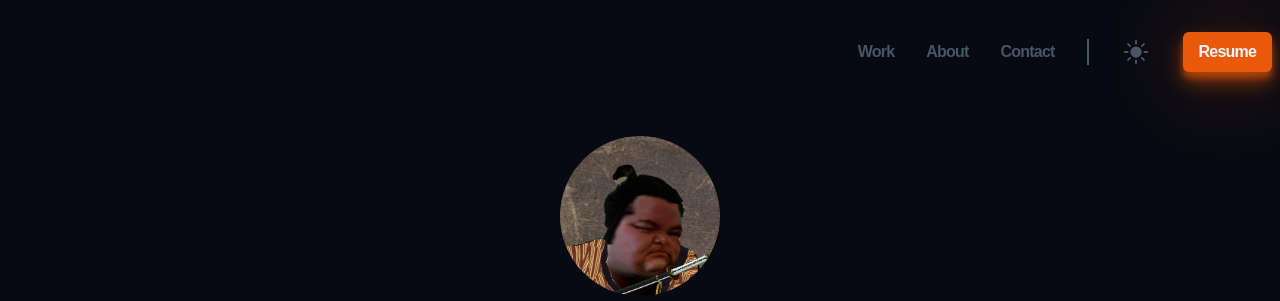
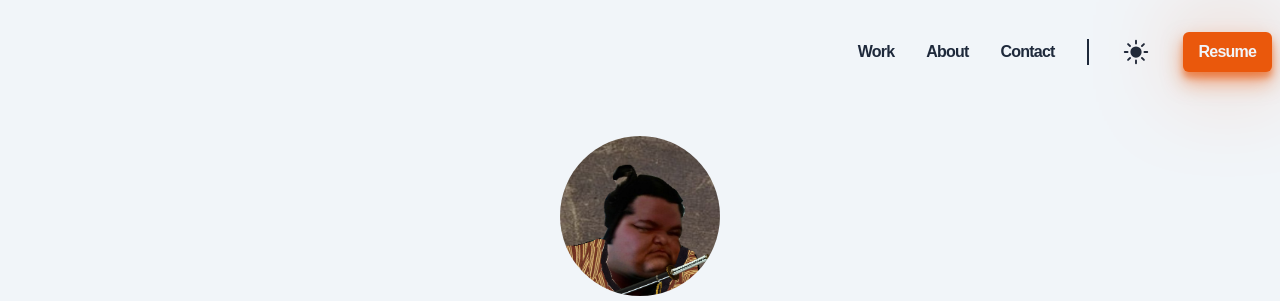
Before and after one commit to TheFrug/TheFrug.github.io, a website built with Vite: page index.html in a window 1280 px wide. Both pictures are taken after a click on the button 1135 px from the left and 52 px from the top of the page. Shown: the top 301 px of the page. Built offline with nearby package versions, Linux system fonts and the light colour scheme; a web font is replaced by a local one.

Commit message:
Light Mode

```diff
--- a/index.html
+++ b/index.html
@@ -24,7 +24,7 @@
           </li>
           <li class="header__line"></li>
           <li>
-            <button class="header__sun">
+            <button id="theme-toggle" class="header__sun">
               <svg
                 xmlns="http://www.w3.org/2000/svg"
                 viewBox="0 0 24 24"
@@ -78,11 +78,12 @@
             <a class="mobile-nav__link" href="#contact">Contact</a>
           </li>
           <li class="mobile-nav__link-line"></li>
-          <li><button class="mobile-nav__sun">
-            <svg
-              xmlns="http://www.w3.org/2000/svg"
-              viewBox="0 0 24 24"
-              fill="currentColor"
+          <li>
+            <button id="theme-toggle" class="mobile-nav__sun">
+              <svg
+                xmlns="http://www.w3.org/2000/svg"
+                viewBox="0 0 24 24"
+                fill="currentColor"
               >
                 <path
                   d="M12 2.25a.75.75 0 0 1 .75.75v2.25a.75.75 0 0 1-1.5 0V3a.75.75 0 0 1
--- a/src/main.js
+++ b/src/main.js
@@ -11,7 +11,9 @@ import '../styles/components/mobile-nav.css';
 import '../styles/utils.css';
 
 import mobileNav from './utils/mobile-nav';
+import darkMode from './utils/dark-mode';
 
 mobileNav();
+darkMode();
 
 // npm run dev - open site in browser
--- /dev/null
+++ b/src/utils/dark-mode.js
@@ -0,0 +1,27 @@
+const darkMode = () => {
+    const themeToggleBtns = document.querySelectorAll('#theme-toggle');
+
+    // State variable
+    const theme = localStorage.getItem('theme');
+
+    // On Mount - something that happens when page finishes initial load
+    theme && document.body.classList.add(theme);
+
+    // Handlers
+    const handleThemeToggle = () => {
+        document.body.classList.toggle('light-mode');
+            if (document.body.classList.contains('light-mode')) {
+                localStorage.setItem('theme', 'light-mode');
+            } else {
+                localStorage.removeItem('theme');
+                document.body.removeAttribute('class');
+            }
+    };
+
+    // Events
+    themeToggleBtns.forEach(btn =>
+        btn.addEventListener('click', handleThemeToggle)
+    );
+};
+
+export default darkMode;
--- a/styles/style.css
+++ b/styles/style.css
@@ -37,6 +37,13 @@ html {
     scroll-behavior: smooth;
 }
 
+.light-mode {
+    --clr-light: #070a13;
+    --clr-dark: #F1F5F9;
+    --clr-slate400: #1E293B;
+    --clr-slate600: #1E293B;
+    --clr-slate800: #1E293B;
+}
 
 body {
     font-family: 'General Sans', sans-serif;
--- a/styles/utils.css
+++ b/styles/utils.css
@@ -22,7 +22,7 @@
     text-decoration: none;
     letter-spacing: -0.05em;
     background-color: var(--clr-orange);
-    color: var(--clr-light);
+    color: #F1F5F9;
     padding: 0.5em 1em;
     border: none;
     border-radius: 6px;
```
